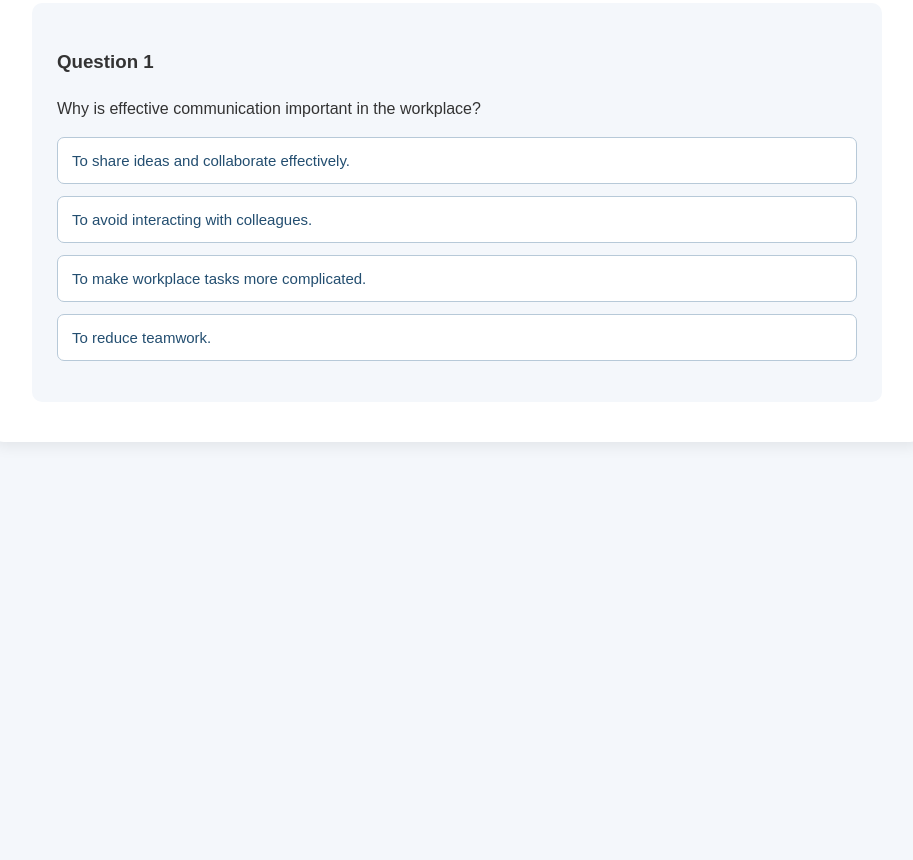
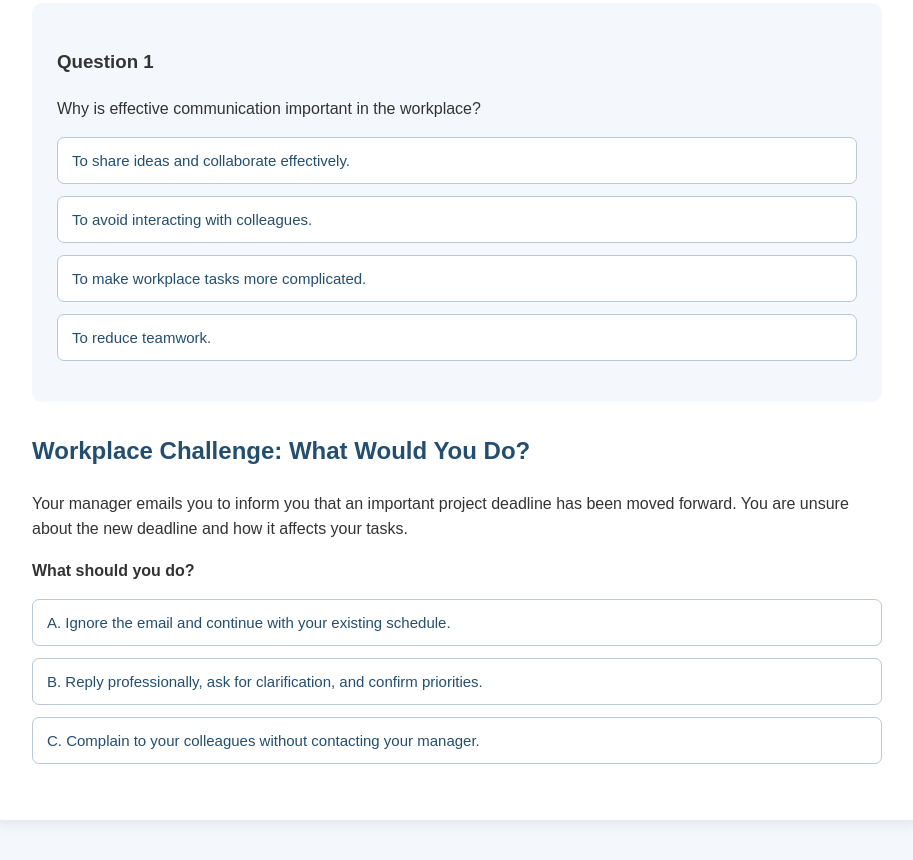
Before and after one commit to rashikhetan1996/instructional-design-portfolio, a plain HTML site: page workplace-communication/index.html in a window 1280 px wide. Shown: the part 792-1652 px from the top of the page, without its empty margins (183-1096 px from the left). Before the commit the page ends 1274 px from the top, so only its background shows below. Drawn offline with Linux system fonts and the light colour scheme.

Commit message:
Add scenario-based workplace learning activity

```diff
--- a/workplace-communication/index.html
+++ b/workplace-communication/index.html
@@ -152,8 +152,30 @@
 
     </div>
 
-  </div>
+    <h2>Workplace Challenge: What Would You Do?</h2>
 
+    <p>
+      Your manager emails you to inform you that an important
+      project deadline has been moved forward. You are unsure
+      about the new deadline and how it affects your tasks.
+    </p>
+
+    <p><strong>What should you do?</strong></p>
+
+    <button onclick="checkScenario(1)">
+      A. Ignore the email and continue with your existing schedule.
+    </button>
+
+    <button onclick="checkScenario(2)">
+      B. Reply professionally, ask for clarification, and confirm priorities.
+    </button>
+
+    <button onclick="checkScenario(3)">
+      C. Complain to your colleagues without contacting your manager.
+    </button>
+
+    <p id="scenarioFeedback" aria-live="polite"></p>
+</div>
   <script>
     function checkAnswer(isCorrect) {
       const feedback = document.getElementById("feedback");
@@ -166,6 +188,17 @@
         feedback.style.color = "red";
       }
     }
+        function checkScenario(answer) {
+      const feedback = document.getElementById("scenarioFeedback");
+
+      if (answer === 2) {
+        feedback.textContent = "Excellent choice! Asking for clarification and confirming priorities demonstrates professional communication.";
+        feedback.style.color = "green";
+      } else {
+        feedback.textContent = "Not quite! A professional response means communicating directly with your manager and clarifying expectations.";
+        feedback.style.color = "red";
+      }
+    }
   </script>
 
 </body>
```
